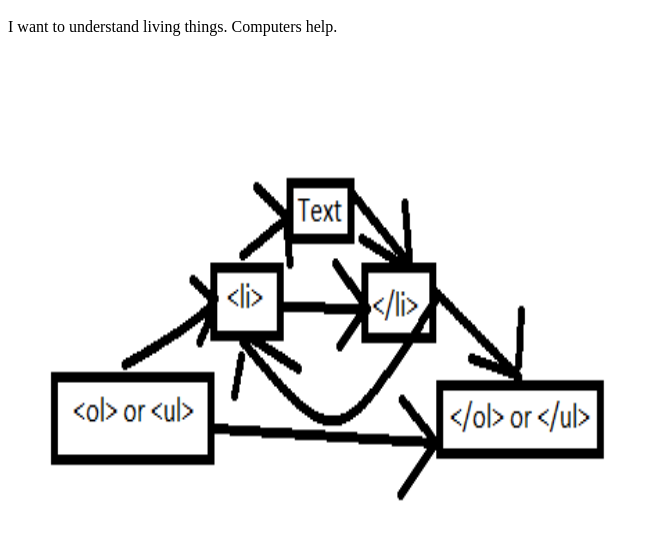
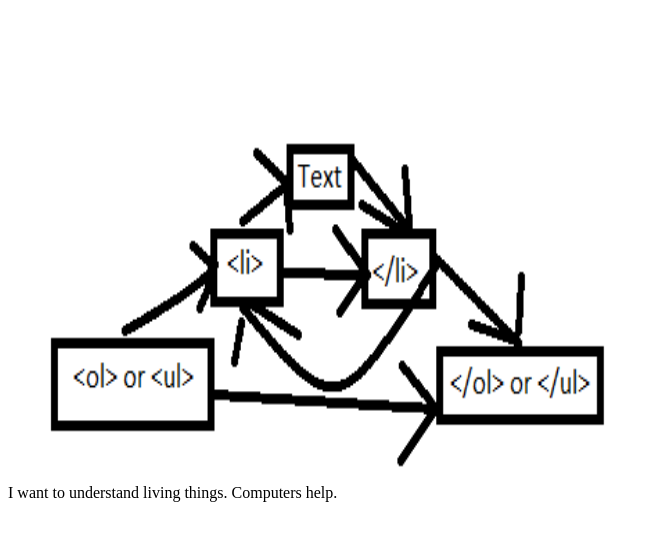
Before and after one commit to MHKEND01/Lee_Repository, a plain HTML site: page index.html in a window 1280 px wide. Shown: the part 48-588 px from the top of the page, without its empty margins (0-660 px from the left). Drawn offline with Linux system fonts and the light colour scheme.

Commit message:
Update index.html

```diff
--- a/index.html
+++ b/index.html
@@ -1,7 +1,7 @@
 <html>
 <body>
   <h1>Hello web</h1>
+  <img src="Images/Lists.png" alt="HTML Lists Railoraod Diagram" width="600" height="450" />
   <p>I want to understand living things. Computers help.</p>
-  <img src="Lee_Repository/Images/Lists.png" alt="HTML Lists Railoraod Diagram" width="600" height="450" />
 </body>
 </html>
```
